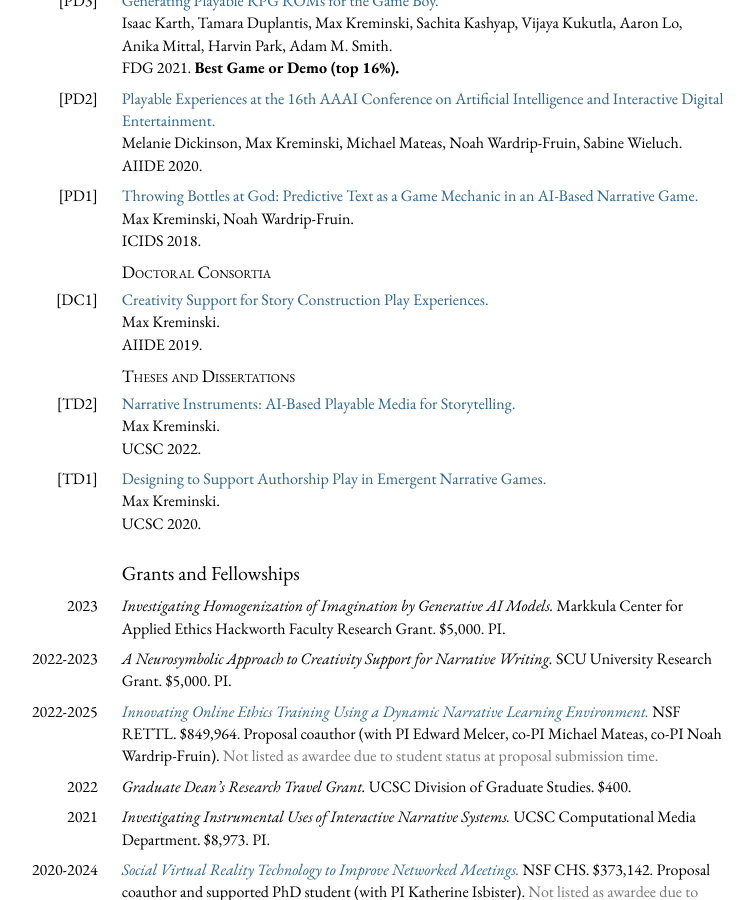
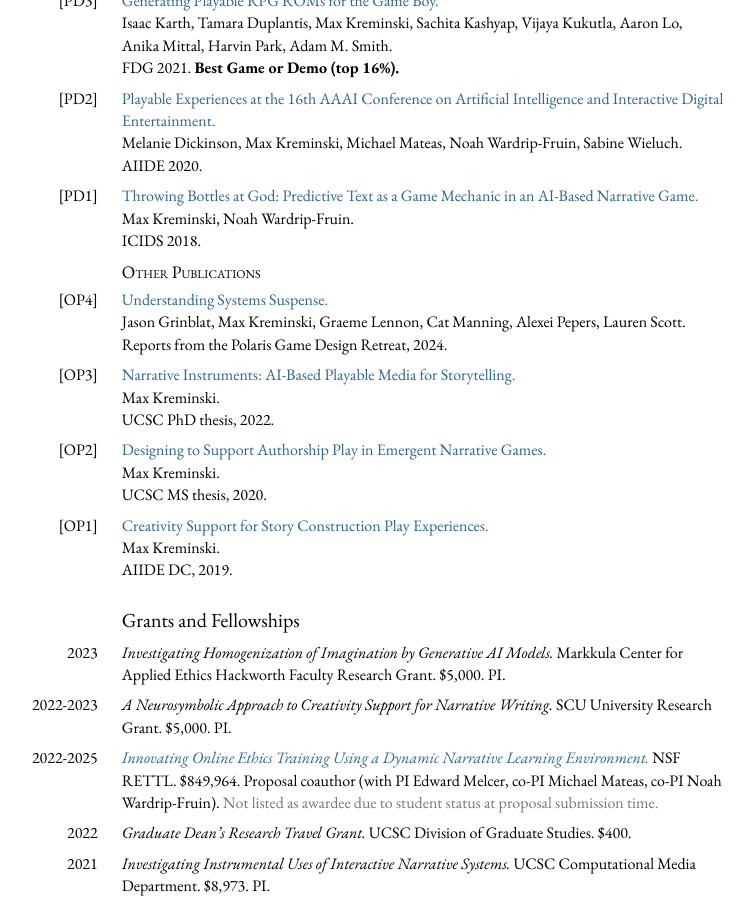
Before and after one commit to mkremins/mkremins.github.io, a Jekyll site: the page built from cv/index.html, in a window 1280 px wide and 900 px high, scrolled down 5324 px. Shown: the whole window, without its empty margins (261-1014 px from the left). Built offline with Jekyll 4.4.1, drawn with Linux system fonts in a browser that asks for light colours.

Commit message:
Add Polaris 2023 workgroup report to publications
...and refactor publication grouping a bit, to lump together several kinds
of 'other publications' under a single pubtype

```diff
--- a/_data/publications.json
+++ b/_data/publications.json
@@ -1,14 +1,4 @@
 [
-{
-  "title": "Intent Elicitation in Mixed-Initiative Co-Creativity",
-  "url": "",
-  "authors": ["Max Kreminski", "John Joon Young Chung", "Melanie Dickinson"],
-  "year": "2024",
-  "venue": "HAI-GEN",
-  "venue_long": "IUI Workshop on Human-AI Co-Creation with Generative Models",
-  "parent_venue": "IUI",
-  "pubtype": "workshop"
-},
 {
   "title": "A Design Space for Intelligent and Interactive Writing Assistants",
   "url": "",
@@ -18,6 +8,24 @@
   "venue_long": "ACM CHI Conference on Human Factors in Computing Systems",
   "pubtype": "full",
   "acceptrate": "26.3%",
+},
+{
+  "title": "Intent Elicitation in Mixed-Initiative Co-Creativity",
+  "url": "",
+  "authors": ["Max Kreminski", "John Joon Young Chung"],
+  "year": "2024",
+  "venue": "HAI-GEN",
+  "venue_long": "IUI Workshop on Human-AI Co-Creation with Generative Models",
+  "parent_venue": "IUI",
+  "pubtype": "workshop"
+},
+{
+  "title": "Understanding Systems Suspense",
+  "url": "https://polarisgamedesign.com/2023/understanding-systems-suspense/",
+  "authors": ["Jason Grinblat", "Max Kreminski", "Graeme Lennon", "Cat Manning", "Alexei Pepers", "Lauren Scott"],
+  "year": "2024",
+  "venue": "Reports from the Polaris Game Design Retreat",
+  "pubtype": "other",
 },
 {
   "title": "Blabrecs: An AI-Based Game of Nonsense Word Creation",
@@ -118,9 +126,9 @@
   "url": "https://escholarship.org/uc/item/4vj649w6",
   "authors": ["Max Kreminski"],
   "year": "2022",
-  "venue": "UCSC",
+  "venue": "UCSC PhD thesis",
   "venue_long": "University of California, Santa Cruz",
-  "pubtype": "thesis"
+  "pubtype": "other"
 },
 {
   "title": "Authoring for Story Sifters",
@@ -373,9 +381,9 @@
   "url": "https://escholarship.org/uc/item/47n0221v",
   "authors": ["Max Kreminski"],
   "year": "2020",
-  "venue": "UCSC",
+  "venue": "UCSC MS thesis",
   "venue_long": "University of California, Santa Cruz",
-  "pubtype": "thesis"
+  "pubtype": "other"
 },
 {
   "title": "Tabletop Roleplaying Games as Procedural Content Generators",
@@ -453,10 +461,10 @@
   "url": "https://mkremins.github.io/publications/CreativitySupport_StoryConstruction.pdf",
   "authors": ["Max Kreminski"],
   "year": "2019",
-  "venue": "AIIDE",
+  "venue": "AIIDE DC",
   "venue_long": "Artificial Intelligence and Interactive Digital Entertainment",
   "venue_note": "doctoral consortium paper",
-  "pubtype": "doctoral_consortium"
+  "pubtype": "other"
 },
 {
   "title": "Generative Games as Storytelling Partners",
--- a/_includes/cvpubs.html
+++ b/_includes/cvpubs.html
@@ -16,7 +16,7 @@
     <div class="dated-content">
       {% if pub.url and pub.url != "" %}<a href="{{pub.url}}">{{pub.title}}.</a>{% else %}{{pub.title}}.{% endif %}<br>
       <span class="authors">{{authors_html | join: ", "}}</span>.<br>
-      {% if pub.pubtype == "chapter" %}In <em>{{pub.booktitle}}</em>. {{pub.publisher}}, {{pub.year}}{% elsif pub.pubtype == "journal" %}{{pub.venue}}, {{pub.year}}{% else %}{{pub.venue}} {% if pub.parent_venue %}@ {{pub.parent_venue}}{% endif %} {{pub.year}}{% endif %}{% if pub.inpress %} (in press){% endif %}.
+      {% if pub.pubtype == "chapter" %}In <em>{{pub.booktitle}}</em>. {{pub.publisher}}, {{pub.year}}{% elsif pub.pubtype == "journal" or pub.pubtype == "other" %}{{pub.venue}}, {{pub.year}}{% else %}{{pub.venue}} {% if pub.parent_venue %}@ {{pub.parent_venue}}{% endif %} {{pub.year}}{% endif %}{% if pub.inpress %} (in press){% endif %}.
       {% if acceptrate != 0 and acceptrate <= 45 %} <span class="pub-acceptrate">{{acceptrate}}% acceptance rate{% if pub.acceptnote and pub.acceptnote != "" %} ({{pub.acceptnote}}){% endif %}.</span>{% endif %}
       {% if pub.award and pub.award != "" %} <span class="award">{{pub.award}}.</span>{% endif %}
     </div>
--- a/cv/index.html
+++ b/cv/index.html
@@ -188,10 +188,8 @@ layout: null
       {%- include cvpubs.html pubtype="workshop" pubprefix="W" -%}
       <h3 id="publications-pd">Playable Experiences and Demos</h3>
       {%- include cvpubs.html pubtype="pe_or_demo" pubprefix="PD" -%}
-      <h3 id="publications-dc">Doctoral Consortia</h3>
-      {%- include cvpubs.html pubtype="doctoral_consortium" pubprefix="DC" -%}
-      <h3 id="publications-td">Theses and Dissertations</h3>
-      {%- include cvpubs.html pubtype="thesis" pubprefix="TD" -%}
+      <h3 id="publications-dc">Other Publications</h3>
+      {%- include cvpubs.html pubtype="other" pubprefix="OP" -%}
     </section>
     <section id="grants">
       <h2>Grants and Fellowships</h2>
--- a/publications/index.html
+++ b/publications/index.html
@@ -23,7 +23,7 @@ h3 { margin-top: 1rem; margin-bottom: 1rem; text-align: center; }
       <li class="pub">
         <div class="title">{% if pub.url and pub.url != "" %}<a href="{{pub.url}}">{{pub.title}}</a>{% else %}{{pub.title}}{% endif %}</div>
         <span class="author">{{pub.authors | join: "</span>, <span class='author'>"}}</span>.
-        {% if pub.pubtype == "chapter" %}In <em>{{pub.booktitle}}</em>{% elsif pub.pubtype == "journal" %}{{pub.venue}}{% else %}<span class="venue">{{pub.venue}}{% if pub.parent_venue %} @ {{pub.parent_venue}}{% endif %} {{pub.year}}</span>{% endif %}. {% if pub.award and pub.award != "" %} <strong class="award">[{{pub.award | split: " (" | first}}.]</strong>{% endif %}
+        {% if pub.pubtype == "chapter" %}In <em>{{pub.booktitle}}</em>{% elsif pub.pubtype == "other" and pub.venue_note == "doctoral consortium paper" %}{{pub.venue}} {{pub.year}}{% elsif pub.pubtype == "journal" or pub.pubtype == "other" %}{{pub.venue}}{% else %}<span class="venue">{{pub.venue}}{% if pub.parent_venue %} @ {{pub.parent_venue}}{% endif %} {{pub.year}}</span>{% endif %}. {% if pub.award and pub.award != "" %} <strong class="award">[{{pub.award | split: " (" | first}}.]</strong>{% endif %}
       </li>
       {%- assign years_seen = years_seen | push: pub.year -%}
     {%- endfor -%}
```
